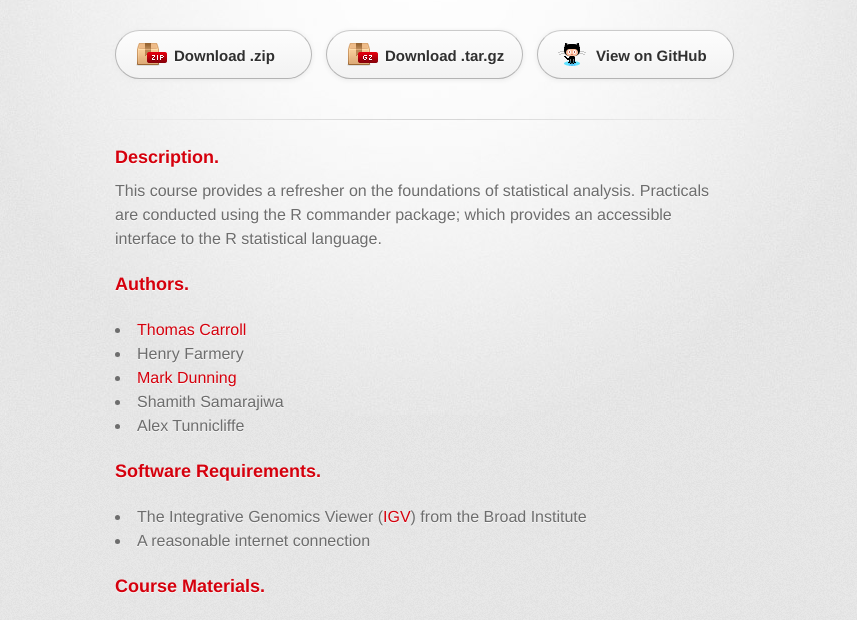
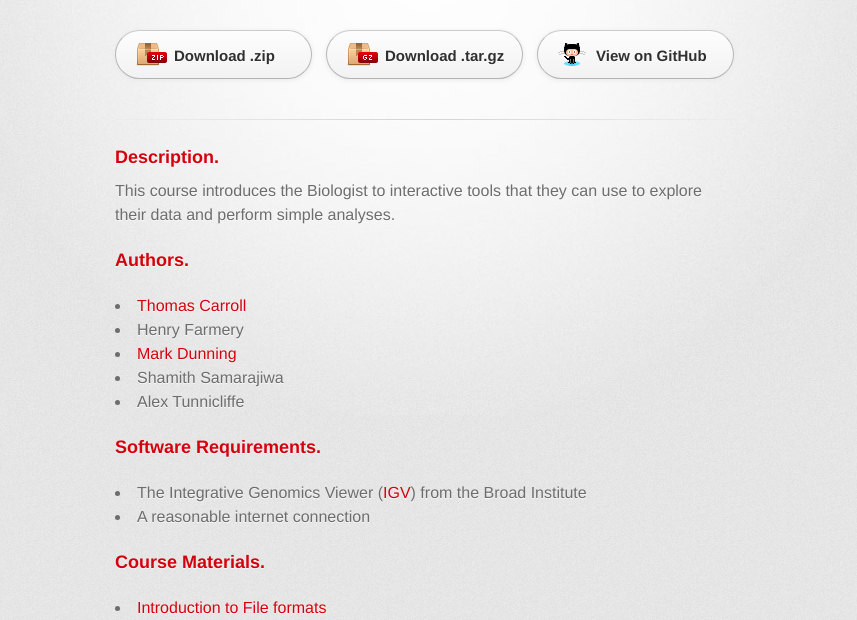
Before and after one commit to bioinformatics-core-shared-training/genome-browsers, a plain HTML site: page index.html in a window 1280 px wide. Shown: the part 158-778 px from the top of the page, without its empty margins (215-1072 px from the left). Drawn offline with Linux system fonts and the light colour scheme; a web font is replaced by a local one.

Commit message:
update description

```diff
--- a/index.html
+++ b/index.html
@@ -34,7 +34,7 @@
           <h3>
 <a id="description" class="anchor" href="#description" aria-hidden="true"><span class="octicon octicon-link"></span></a>Description.</h3>
 
-<p>This course provides a refresher on the foundations of statistical analysis. Practicals are conducted using the R commander package; which provides an accessible interface to the R statistical language.</p>
+<p>This course introduces the Biologist to interactive tools that they can use to explore their data and perform simple analyses.</p>
 <h3>
 <a id="authors" class="anchor" href="#authors" aria-hidden="true"><span class="octicon octicon-link"></span></a>Authors.</h3>
 <p>
```
